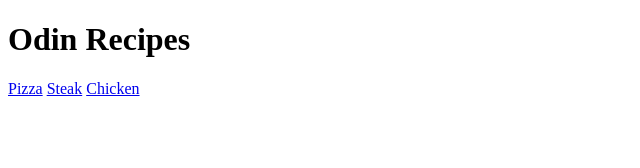
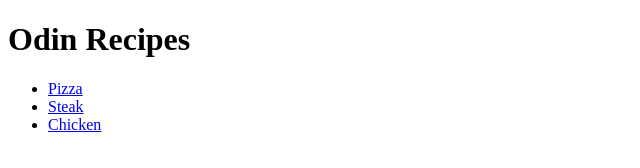
Before and after one commit to kingkang00/odin-recipes, a plain HTML site: page index.html in a window 1280 px wide. Shown: the whole page, without its empty margins (0-640 px from the left). Drawn offline with Linux system fonts and the light colour scheme.

Commit message:
Updated navigation to be an unordered list so that the links are not all in one line.

```diff
--- a/index.html
+++ b/index.html
@@ -7,8 +7,10 @@
 </head>
 <body>
     <h1>Odin Recipes</h1>
-    <a href="recipes/pizza.html">Pizza</a>
-    <a href="recipes/steak.html">Steak</a>
-    <a href="recipes/chicken.html">Chicken</a>
+    <ul>
+        <li><a href="recipes/pizza.html">Pizza</a></li>
+        <li><a href="recipes/steak.html">Steak</a></li>
+        <li><a href="recipes/chicken.html">Chicken</a></li>
+    </ul>
 </body>
 </html>
```
